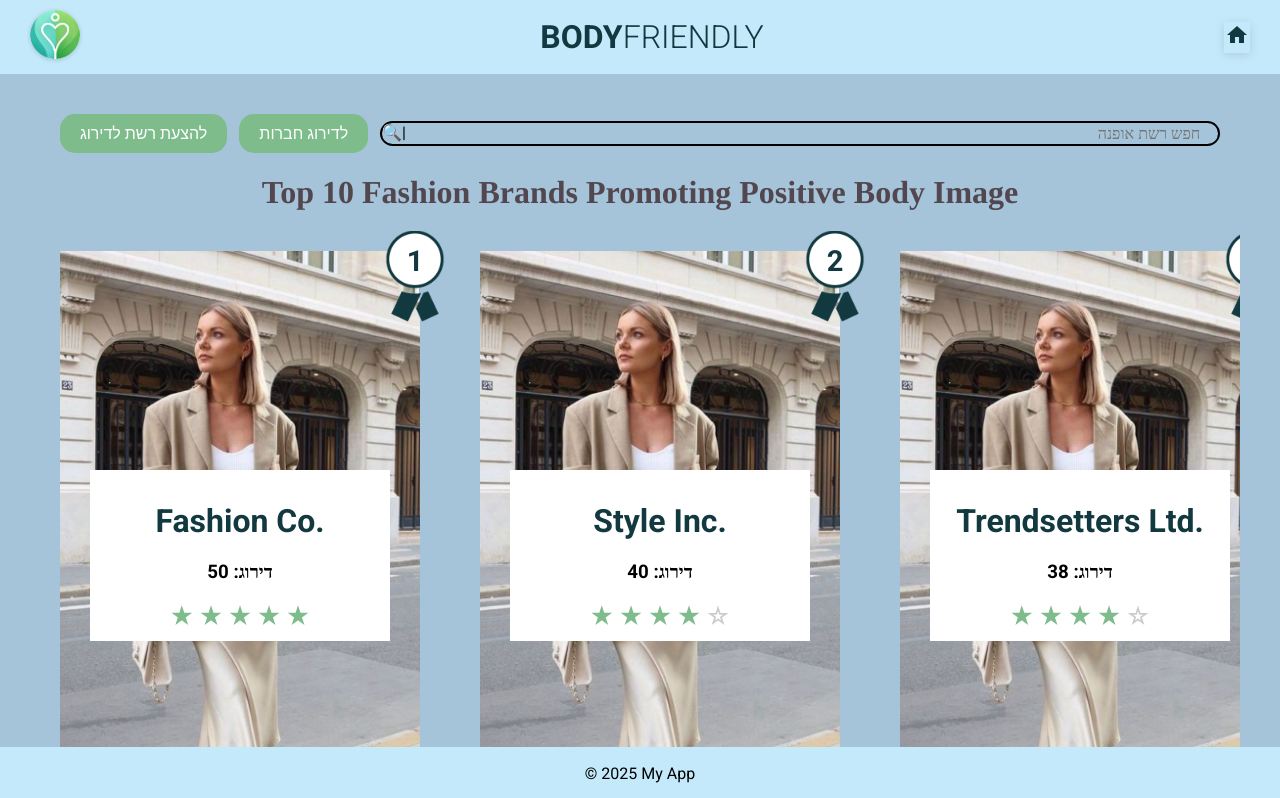
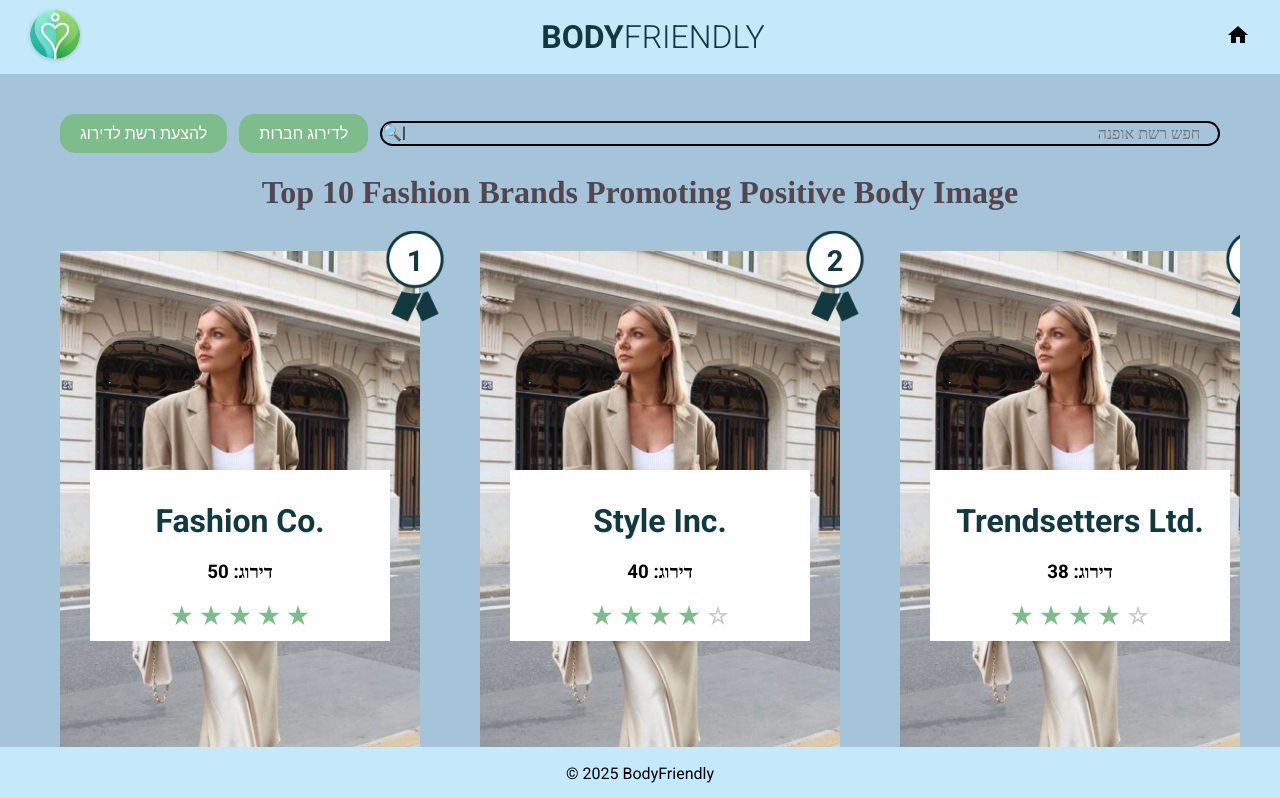
Before and after one commit to EladBet/BeSafeTeam6, a React (Vite) app in the folder client/: page / in a window 1280 px wide. Shown: the top 798 px of the page. Built offline with nearby package versions, Linux system fonts and the light colour scheme.

Commit message:
updated the footer

```diff
--- a/client/src/App.jsx
+++ b/client/src/App.jsx
@@ -35,7 +35,7 @@ function App() {
           </Routes>
         </main>
         <footer className={styles.footer}>
-          <p>&copy; 2025 My App</p>
+          <p>&copy; 2025 BodyFriendly</p>
         </footer>
       </div>
     </BrowserRouter>
--- a/client/src/styles/App.module.css
+++ b/client/src/styles/App.module.css
@@ -30,14 +30,8 @@ h1{
 }
 
 .appNav .appLink {
-  display: inline-block;
-  padding: 1px;
-  /* border-radius: 50%;  */
-  background-color: #c3e9fb;
-  color: #12393f;
   cursor: pointer;
   transition: all 0.2s ease;
-  box-shadow: rgba(99, 99, 99, 0.2) 0px 2px 8px 0px;
 }
 
 .appNav .appLink:hover {
```
